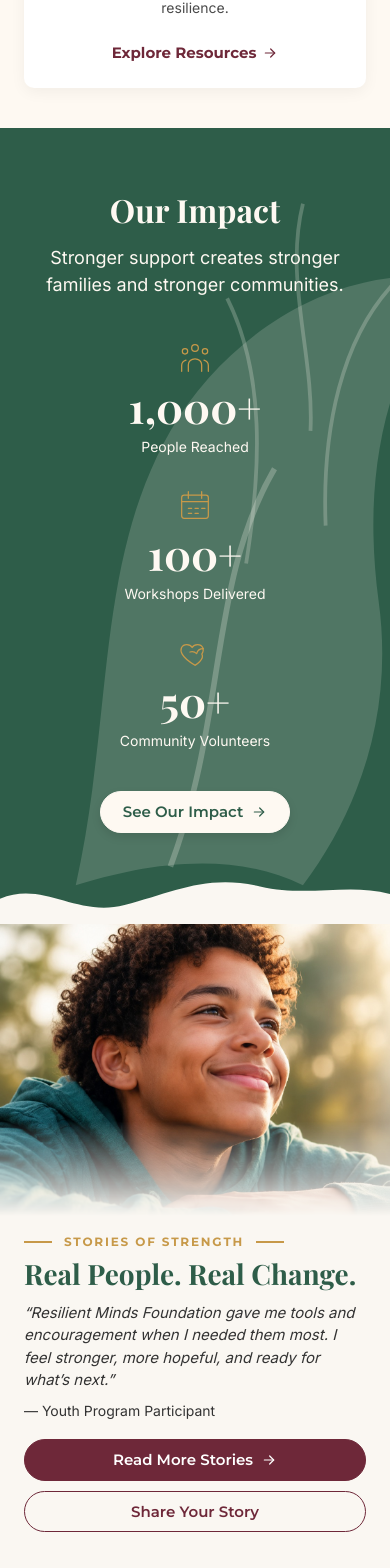
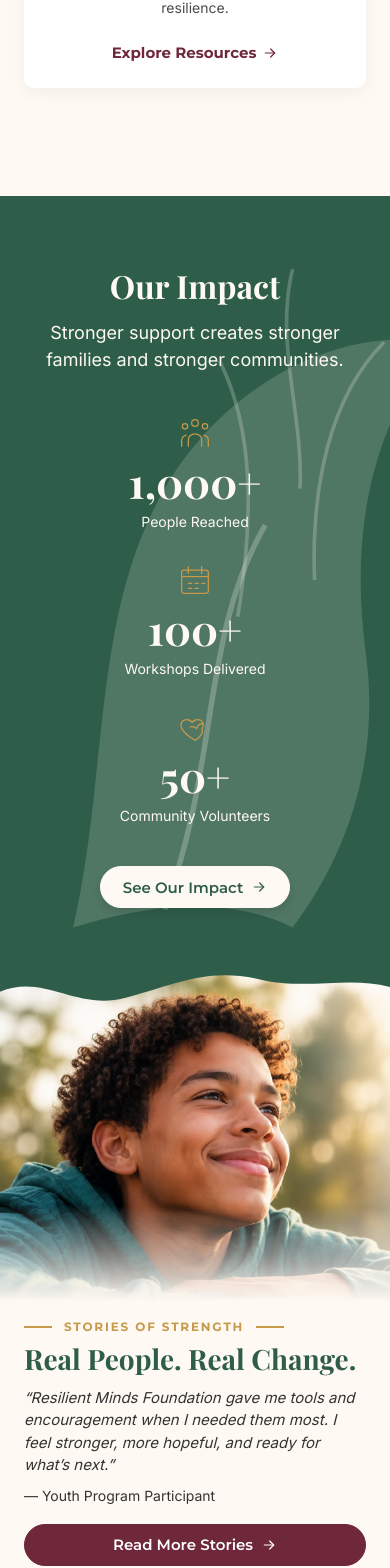
Before and after one commit to Martins-technologies/Resilent-MINDS-foundation, a React (Vite) app: page / in a window 390 px wide. Shown: the part 4799-6367 px from the top of the page. Built offline with nearby package versions, Linux system fonts and the light colour scheme; a web font is replaced by a local one.

Commit message:
changes done

```diff
--- a/src/components/StoriesOfStrength/StoriesOfStrength.jsx
+++ b/src/components/StoriesOfStrength/StoriesOfStrength.jsx
@@ -5,6 +5,18 @@ import styles from './StoriesOfStrength.module.css';
 const StoriesOfStrength = () => {
   return (
     <section className={styles.section} aria-labelledby="stories-heading">
+      {/* Forest wave from the Impact banner above, laid over this section so the two merge */}
+      <svg
+        className={styles.wave}
+        viewBox="0 0 1440 90"
+        preserveAspectRatio="none"
+        aria-hidden="true"
+      >
+        <path
+          fill="#2E5D49"
+          d="M0 0H1440V40C1280 22 1140 46 960 28C760 8 640 38 460 58C280 78 160 18 0 48Z"
+        />
+      </svg>
       <div className={styles.layout}>
         <div className={styles.media}>
           <img
--- a/src/components/StoriesOfStrength/StoriesOfStrength.module.css
+++ b/src/components/StoriesOfStrength/StoriesOfStrength.module.css
@@ -3,11 +3,22 @@
   height: 54vh;
   min-height: 420px;
   max-height: 560px;
-  background: #faf7f2;
+  background: var(--rm-ivory);
   overflow: hidden;
-  margin: -5.4vh 0 0;
+  margin: 0;
   padding: 0;
   z-index: 1;
+}
+
+.wave {
+  position: absolute;
+  top: -1px;
+  left: 0;
+  z-index: 2;
+  display: block;
+  width: 100%;
+  height: 72px;
+  pointer-events: none;
 }
 
 .layout {
@@ -24,7 +35,7 @@
   height: 100%;
   min-height: 0;
   overflow: hidden;
-  background: #faf7f2;
+  background: var(--rm-ivory);
 }
 
 .image {
@@ -143,6 +154,10 @@
 }
 
 @media (max-width: 768px) {
+  .wave {
+    height: 56px;
+  }
+
   .content {
     padding: 20px 24px 36px;
   }
--- a/src/components/impact/Impact.jsx
+++ b/src/components/impact/Impact.jsx
@@ -46,17 +46,6 @@ const Impact = () => {
             </div>
           </div>
         </div>
-        <svg
-          className={styles.wave}
-          viewBox="0 0 1440 90"
-          preserveAspectRatio="none"
-          aria-hidden="true"
-        >
-          <path
-            fill="#faf7f2"
-            d="M0 48C160 18 280 78 460 58C640 38 760 8 960 28C1140 46 1280 22 1440 40V90H0Z"
-          />
-        </svg>
       </div>
     </section>
   );
--- a/src/components/impact/Impact.module.css
+++ b/src/components/impact/Impact.module.css
@@ -1,7 +1,7 @@
 .section {
-  background: #faf7f2;
+  background: var(--rm-forest);
   padding: 0;
-  margin: 0;
+  margin: 10vh 0 -1px;
   overflow: hidden;
   position: relative;
   z-index: 2;
@@ -11,7 +11,8 @@
   position: relative;
   overflow: hidden;
   background-color: var(--rm-forest);
-  padding: 72px 0 0;
+  padding: 106px 0 0;
+  min-height: 46vh;
 }
 
 .leaf {
@@ -24,19 +25,10 @@
   z-index: 0;
 }
 
-.wave {
-  display: block;
-  position: relative;
-  z-index: 2;
-  width: 100%;
-  height: 72px;
-  margin: 8px 0 -1px;
-}
-
 .inner {
   position: relative;
   z-index: 1;
-  padding-bottom: 12px;
+  padding-bottom: 32px;
 }
 
 .top {
@@ -139,13 +131,13 @@
 }
 
 @media (max-width: 768px) {
-  .banner {
-    padding: 64px 0 0;
+  .section {
+    margin-top: 8vh;
   }
 
-  .wave {
-    height: 56px;
-    margin: 24px 0 -1px;
+  .banner {
+    padding: 72px 0 24px;
+    min-height: 0;
   }
 
   .heading {
```
